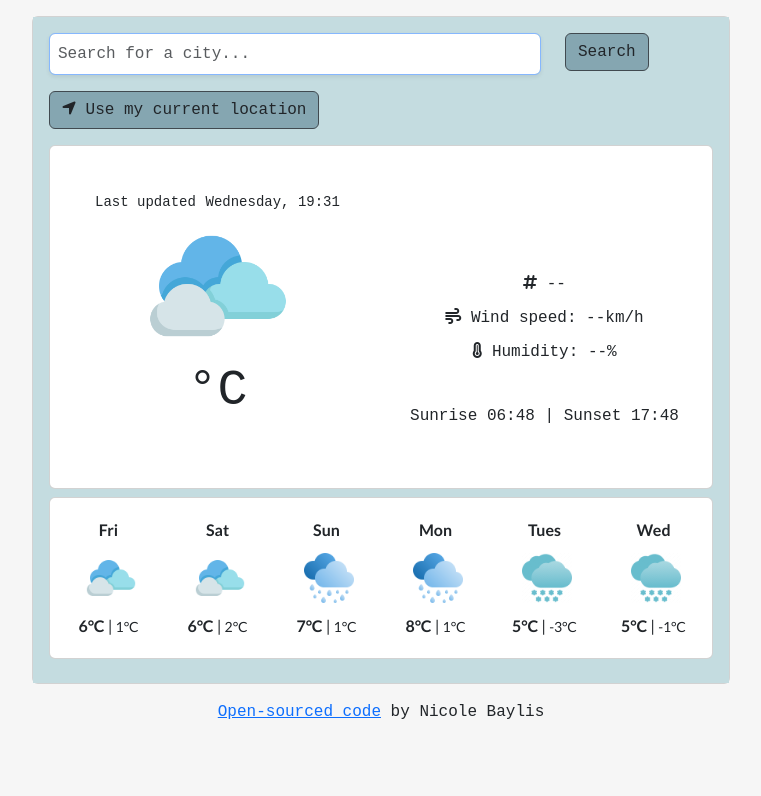
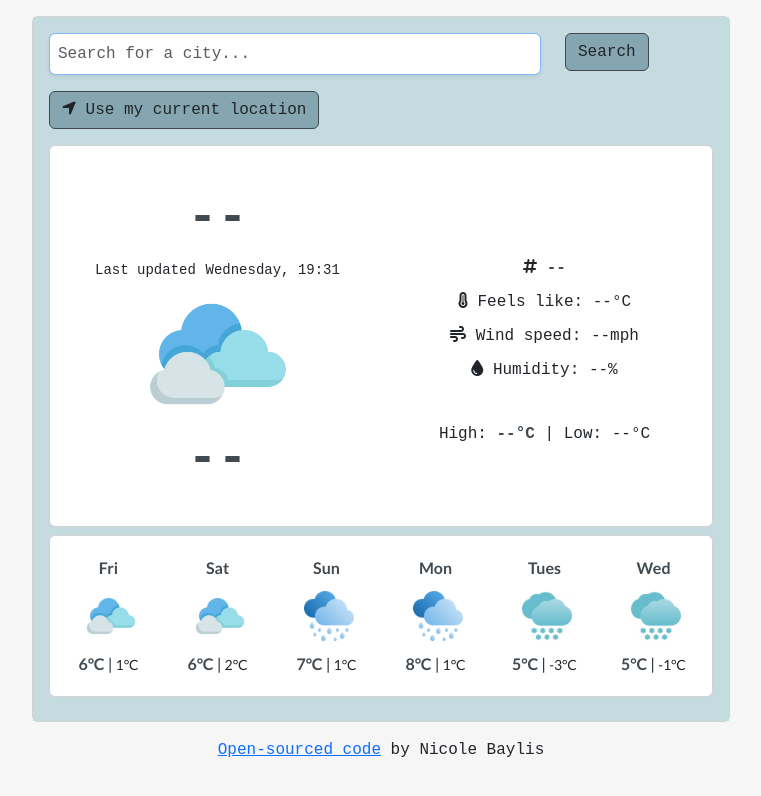
Before and after one commit to NicoleBay/weather-app, a plain HTML site: page index.html in a window 1280 px wide. Shown: the whole page, without its empty margins (259-1020 px from the left). Drawn offline with nearby package versions, Linux system fonts and the light colour scheme; a web font is replaced by a local one.

Commit message:
Update to structure

```diff
--- a/index.html
+++ b/index.html
@@ -59,35 +59,41 @@
               <div class="card-body">
                 <div class="row">
                   <div class="col-6 my-3">
-                    <h1 id="city"></h1>
+                    <h1 id="city">--</h1>
                     <span class="last-updated">Last updated</span>
                     <span id="date"></span>
-                    <img src="figures/overcast.png" class="weather-icon" />
+                    <img src="figures/overcast.png" alt="" id="weather-icon" />
                     <br />
-                    <span class="temperature">&deg;C</span>
+                    <span class="temperature">--</span>
                   </div>
 
                   <div class="col-6 my-5">
                     <div class="current-forecast my-5">
-                      <br />
                       <p>
                         <i class="fa-solid fa-hashtag"></i>
                         <span id="description">--</span>
                       </p>
                       <p>
+                        <i class="fa-solid fa-temperature-full"></i>
+                        Feels like: <span id="feels-like">--&deg;C</span>
+                      </p>
+
+                      <p>
                         <i class="fa-solid fa-wind"></i> Wind speed:
-                        <span id="wind-speed">--</span>km/h
+                        <span id="wind-speed">--</span>mph
                       </p>
                       <p>
-                        <i class="fa-solid fa-temperature-full"></i>
+                        <i class="fa-solid fa-droplet"></i>
                         Humidity: <span id="humidity">--</span>%
                       </p>
                     </div>
-
-                    <div class="sunrise-sunset">
-                      <span>Sunrise 06:48</span>
-                      |
-                      <span>Sunset 17:48</span>
+                    <div class="hi-low-temp">
+                      <p>
+                        High:
+                        <span id="temp-hi">--&deg;C</span>
+                        | Low:
+                        <span id="temp-lo">--&deg;C</span>
+                      </p>
                     </div>
                   </div>
                 </div>
--- a/src/index.js
+++ b/src/index.js
@@ -1,4 +1,4 @@
-//display the current date and time using JavaScript
+//display the current date and time
 
 function formatDate(date) {
   let days = [
@@ -60,10 +60,12 @@ function showPosition(position) {
 function showCurrentTemp(response) {
   let temperature = Math.round(response.data.main.temp);
   let currentTemp = document.querySelector(".temperature");
-  currentTemp.innerHTML = `${temperature}°C`;
+  currentTemp.innerHTML = `${temperature}&deg;C`;
+
   let city = response.data.name;
   let currentCity = document.querySelector("h1#city");
   currentCity.innerHTML = `${city}`;
+
   let temperatureDescription = response.data.weather[0].description;
   let description = document.querySelector("#description");
   description.innerHTML = temperatureDescription;
@@ -72,10 +74,19 @@ function showCurrentTemp(response) {
   humitidyElement.innerHTML = response.data.main.humidity;
 
   let windElement = document.querySelector("#wind-speed");
-  windElement.innerHTML = Math.round(response.data.wind.speed * 3.6);
+  windElement.innerHTML = Math.round(response.data.wind.speed * 2.24);
 
-  let lastUpdateElement = document.querySelector("#last-updated");
-  lastUpdateElement.innerHTML = response.data.lastupdate.value;
+  let feelsLike = Math.round(response.data.main.feels_like);
+  let feelsLikeElement = document.querySelector("#feels-like");
+  feelsLikeElement.innerHTML = `${feelsLike}&deg;C`;
+
+  let tempHi = Math.round(response.data.main.temp_max);
+  let tempHiElement = document.querySelector("#temp-hi");
+  tempHiElement.innerHTML = `${tempHi}&deg;C`;
+
+  let tempLo = Math.round(response.data.main.temp_min);
+  let tempLoElement = document.querySelector("#temp-lo");
+  tempLoElement.innerHTML = `${tempLo}&deg;C`;
 
   document.querySelector("#date");
 }
--- a/src/styles.css
+++ b/src/styles.css
@@ -21,19 +21,32 @@ h1#city {
   text-transform: capitalize;
 }
 
+#description,
+h1#city,
+.temperature,
+.forecast-day,
+#temp-hi {
+  font-weight: 600;
+  color: #414a50;
+}
+
 h1#city {
   margin-top: 10px;
+}
+
+#weather-icon {
+  width: 140px;
+}
+
+span.temperature {
+  font-size: 50px;
+  line-height: 70px;
 }
 
 .last-updated,
 #date {
   line-height: 2;
   font-size: 14px;
-}
-
-span.temperature {
-  font-size: 50px;
-  line-height: 70px;
 }
 
 .bottom-section-forecast {
@@ -50,13 +63,10 @@ span.temperature {
   line-height: 1;
 }
 
-.weather-icon {
-  width: 140px;
-}
-
 .forecast-day,
 .forecast-max {
   font-weight: 600;
+  color: #414a50;
 }
 
 .forecast-min {
```
